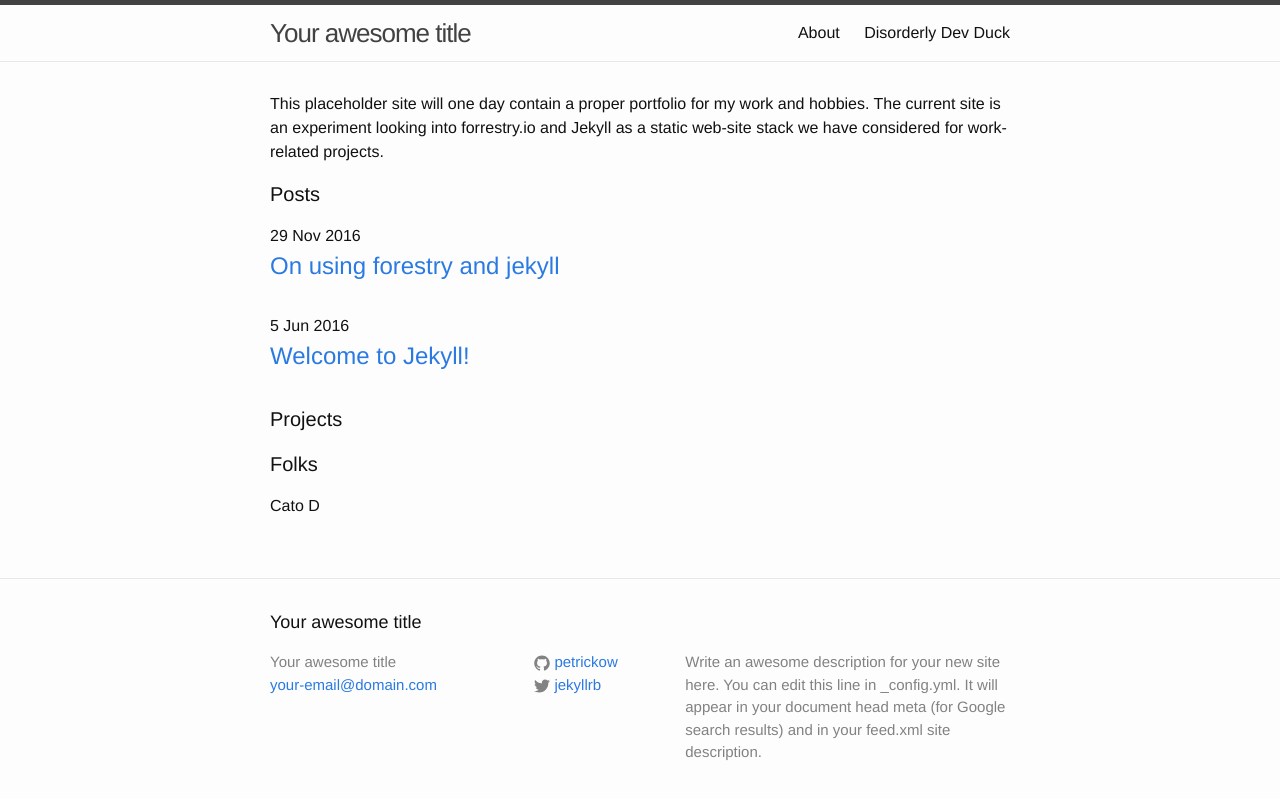
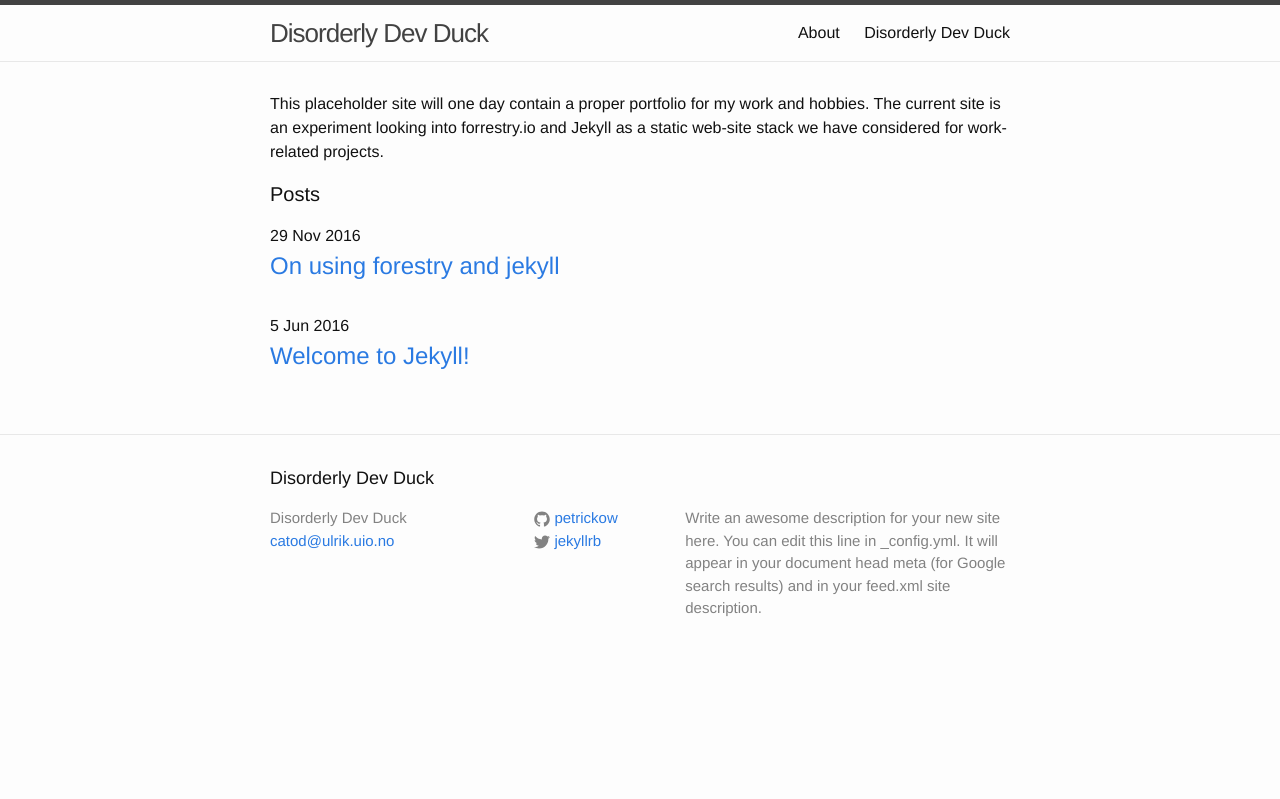
Before and after one commit to petrickow/petrickow.github.io, a Jekyll site: the page built from index.html, in a window 1280 px wide. Shown: the top 799 px of the page. Built offline with Jekyll 4.4.1, drawn with Linux system fonts in a browser that asks for light colours.

Commit message:
updated title for jekyll main config

```diff
--- a/_config.yml
+++ b/_config.yml
@@ -6,8 +6,8 @@
 # 'jekyll serve'. If you change this file, please restart the server process.
 
 # Site settings
-title: Your awesome title
-email: your-email@domain.com
+title: Disorderly Dev Duck
+email: catod@ulrik.uio.no
 description: > # this means to ignore newlines until "baseurl:"
   Write an awesome description for your new site here. You can edit this
   line in _config.yml. It will appear in your document head meta (for
--- a/index.html
+++ b/index.html
@@ -22,31 +22,4 @@ layout: default
     {% endfor %}
   </ul>
 
-  <h1 class="page-heading">Projects</h1>
-
-<!--
-	<ul class="post-list">
-      {% for project in site.data.projects %}
-      <li>
-       	 <h3>
-            {{project.name}}
-          </h3>
-          <p>
-              {{project.description}}
-          </p>
-      </li>
-      {% endfor %}
-  </ul>
--->
-
-    <h1 class="page-heading">Folks</h1>
-      <ul class="post-list">
-      {% for user in site.data.users %}
-      <li>
-        {{user.name}}
-      </li>
-      {% endfor %}
-  </ul>
-  <!--<p class="rss-subscribe"><br></p>-->
-
 </div>
```
